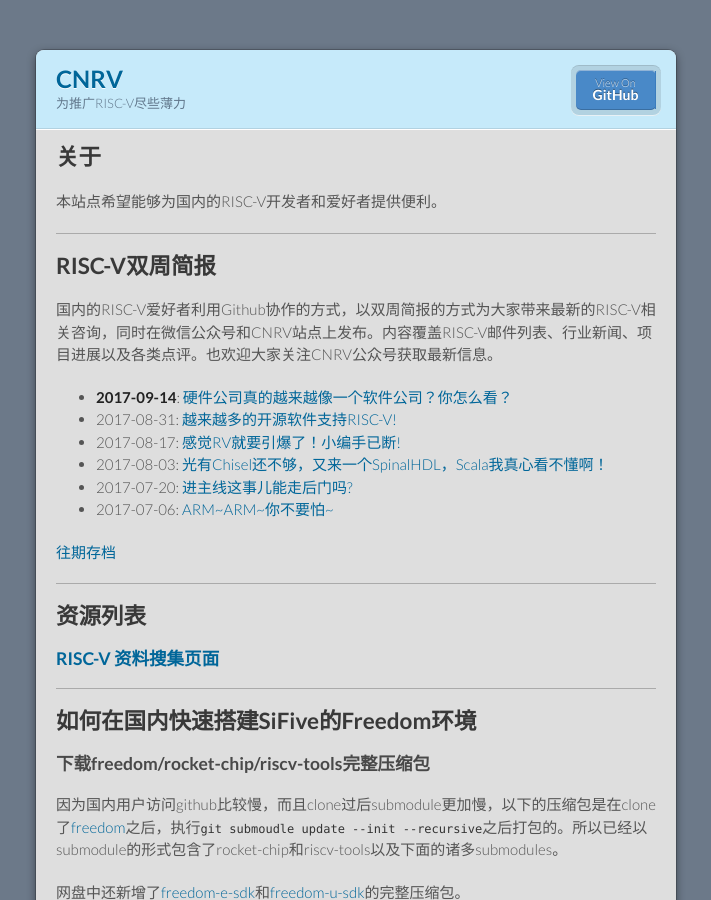
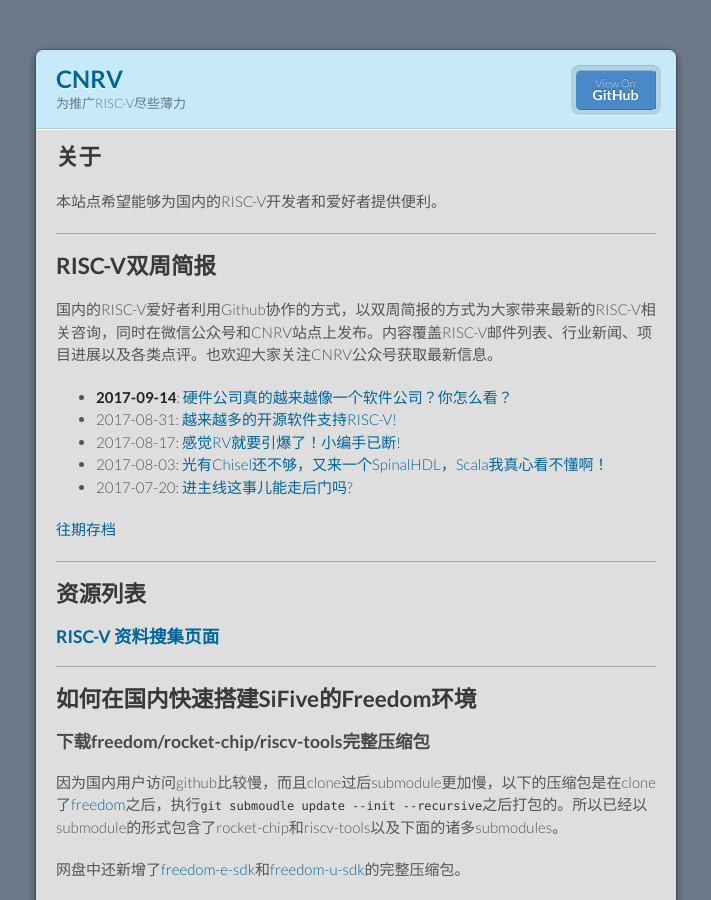
Before and after one commit to cnrv/home, a Jekyll site: the page built from index.md, in a window 1280 px wide and 900 px high. Shown: the whole window, without its empty margins (284-995 px from the left). Built offline with Jekyll 4.4.1, drawn with Linux system fonts in a browser that asks for light colours; Markdown is read by kramdown in place of the engine named in the settings; comment, search, counter and statistics services are not loaded; our own code applies the rules of GitHub Pages for plain Markdown files.

Commit message:
merge master for bi-weekly 2017-09-14

```diff
--- a/index.md
+++ b/index.md
@@ -17,7 +17,6 @@
 - 2017-08-17: [感觉RV就要引爆了！小编手已断!](bi-week-rpts/2017-08-17)
 - 2017-08-03: [光有Chisel还不够，又来一个SpinalHDL，Scala我真心看不懂啊！](bi-week-rpts/2017-08-03)
 - 2017-07-20: [进主线这事儿能走后门吗?](bi-week-rpts/2017-07-20)
-- 2017-07-06: [ARM~ARM~你不要怕~](bi-week-rpts/2017-07-06)
 
 [往期存档](biweekly-archive)
 
```
Also changed, not shown: biweekly-archive.md (+1 -0 lines).
